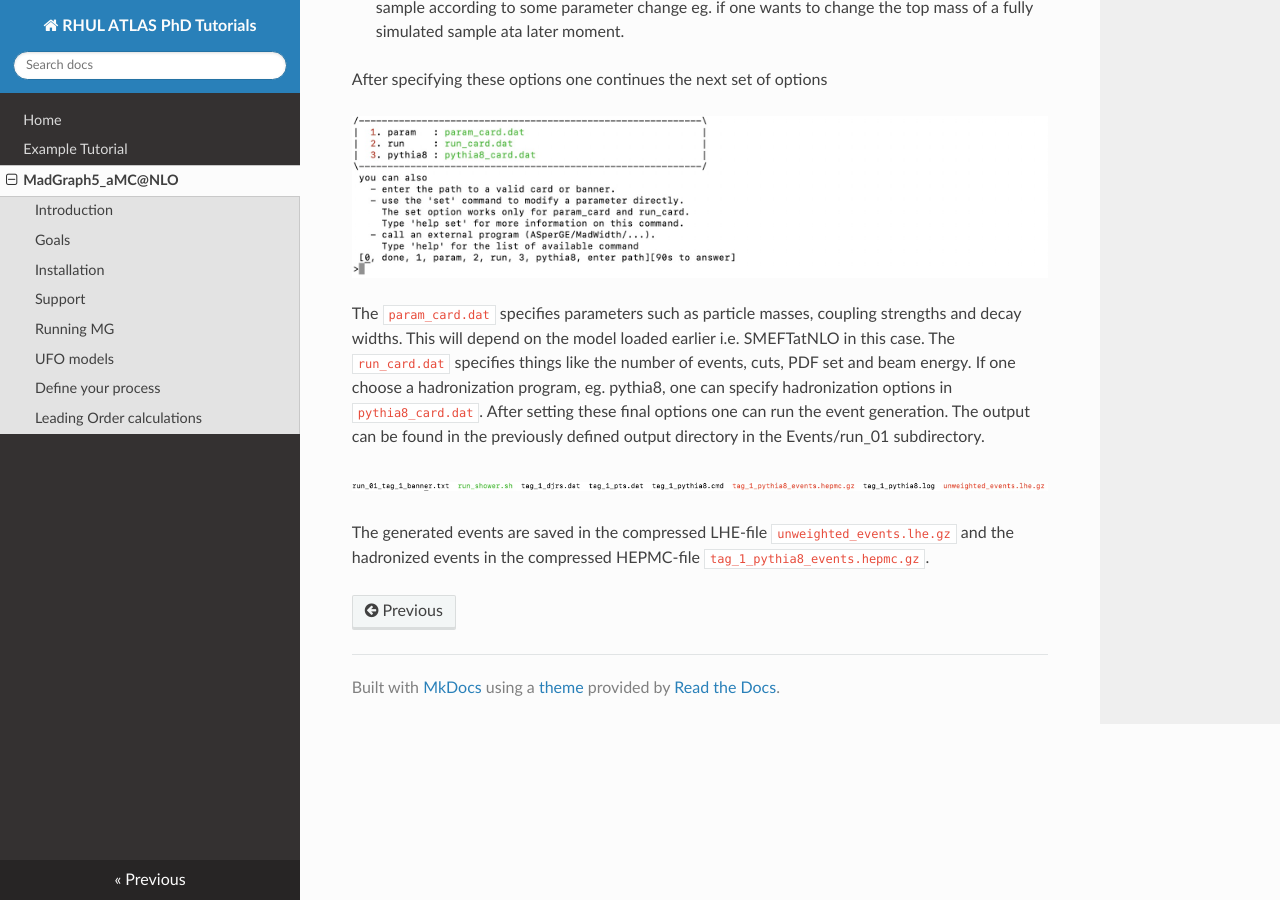
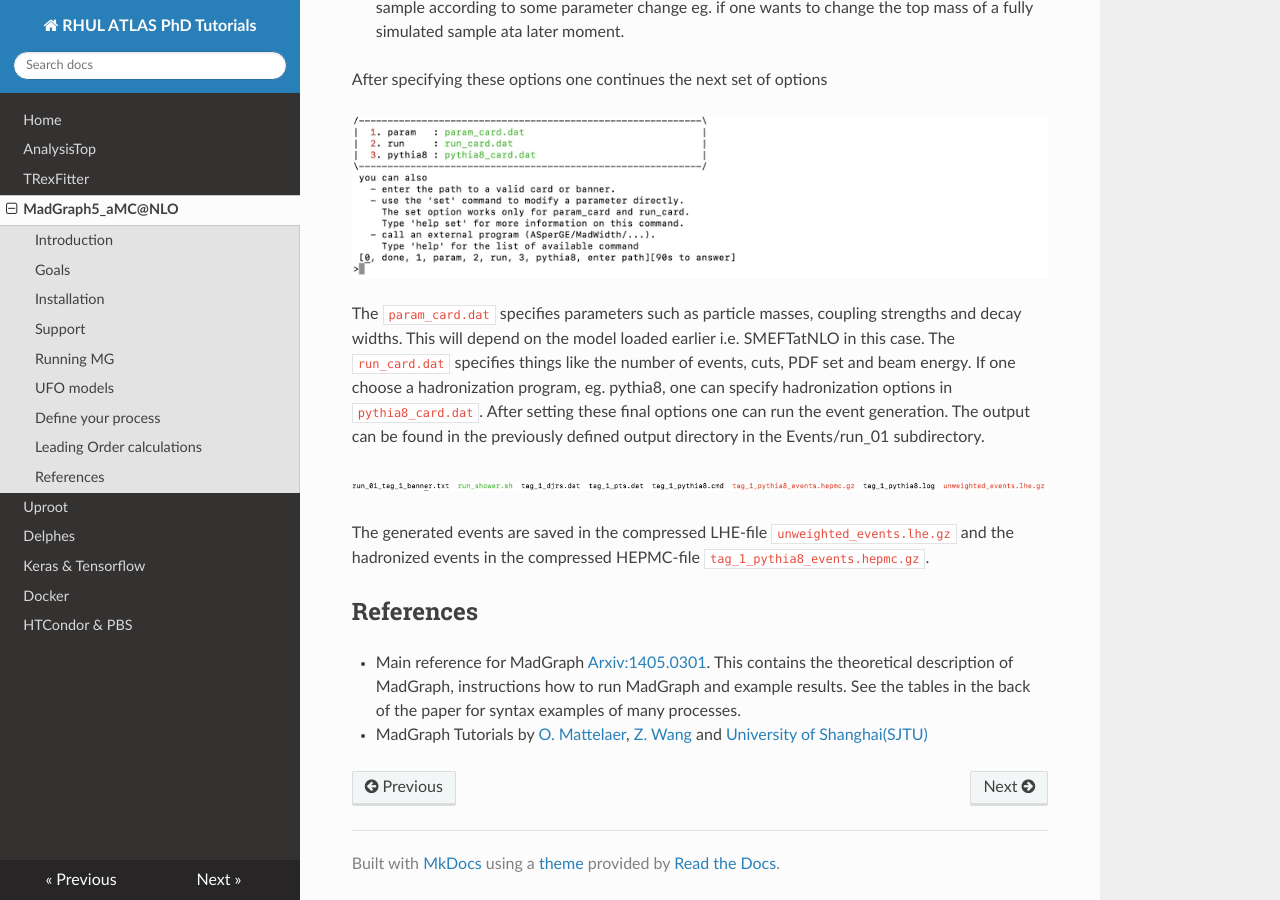
Before and after one commit to rhulpp/RHUL-ATLAS-PhD-Docs, an MkDocs documentation site: the page built from docs/madgraph.md, in a window 1280 px wide and 900 px high, scrolled down 3812 px. Built offline with MkDocs 1.6.1, drawn with Linux system fonts in a browser that asks for light colours; nearby versions of some CDN libraries; formulas are drawn with MathJax 3; some of the changed text lies outside the part shown.

Commit message:
Removed example page, added all tutorial pages and included markdown examples in the README.

````diff
--- /dev/null
+++ b/docs/analysistop.md
@@ -0,0 +1,6 @@
+# AnalysisTop
+
+## Introduction
+
+
+## References
--- /dev/null
+++ b/docs/condorpbs.md
@@ -0,0 +1,6 @@
+# HTCondor & PBS
+
+## Introduction
+
+
+## References
--- /dev/null
+++ b/docs/delphes.md
@@ -0,0 +1,6 @@
+# Delphes
+
+## Introduction
+
+
+## References
--- /dev/null
+++ b/docs/docker.md
@@ -0,0 +1,6 @@
+# Docker
+
+## Introduction
+
+
+## References
--- /dev/null
+++ b/docs/kerastensorflow.md
@@ -0,0 +1,6 @@
+# Keras & Tensorflow
+
+## Introduction
+
+
+## References
--- a/docs/madgraph.md
+++ b/docs/madgraph.md
@@ -102,3 +102,8 @@
 ![MGLO1OPTIONS](img/MG_outputdir.jpg)
 
 The generated events are saved in the compressed LHE-file ```unweighted_events.lhe.gz``` and the hadronized events in the compressed HEPMC-file ```tag_1_pythia8_events.hepmc.gz```.
+
+## References
+
+- Main reference for MadGraph [Arxiv:1405.0301](https://arxiv.org/pdf/1405.0301.pdf). This contains the theoretical description of MadGraph, instructions how to run MadGraph and example results. See the tables in the back of the paper for syntax examples of many processes.
+- MadGraph Tutorials by [O. Mattelaer](http://www.physics.ntua.gr/corfu2017/Talks/olivier_mattelaer@uclouvain_be_01.pdf), [Z. Wang](https://twiki.cern.ch/twiki/bin/view/CMSPublic/MadgraphTutorial) and [University of Shanghai(SJTU)](https://www.physics.sjtu.edu.cn/madgraphschool/sites/www.physics.sjtu.edu.cn.madgraphschool/files/Tutorial_shangai_basic_mg5.pdf)
--- /dev/null
+++ b/docs/trexfitter.md
@@ -0,0 +1,6 @@
+# TRexFitter
+
+## Introduction
+
+
+## References
--- /dev/null
+++ b/docs/uproot.md
@@ -0,0 +1,6 @@
+# Uproot
+
+## Introduction
+
+
+## References
--- a/mkdocs.yml
+++ b/mkdocs.yml
@@ -9,5 +9,11 @@ markdown_extensions:
 theme: readthedocs
 nav:
   - Home: index.md
-  - Example Tutorial: example.md
+  - AnalysisTop: analysistop.md
+  - TRexFitter: trexfitter.md
   - MadGraph5_aMC@NLO: madgraph.md
+  - Uproot: uproot.md
+  - Delphes: delphes.md
+  - Keras & Tensorflow: kerastensorflow.md
+  - Docker: docker.md
+  - HTCondor & PBS: condorpbs.md
````
Also changed, not shown: other parts of docs/madgraph.md (+1 -1 lines), README.md (+37 -0 lines), docs/example.md (deleted, +0 -36 lines), 1 other file.
